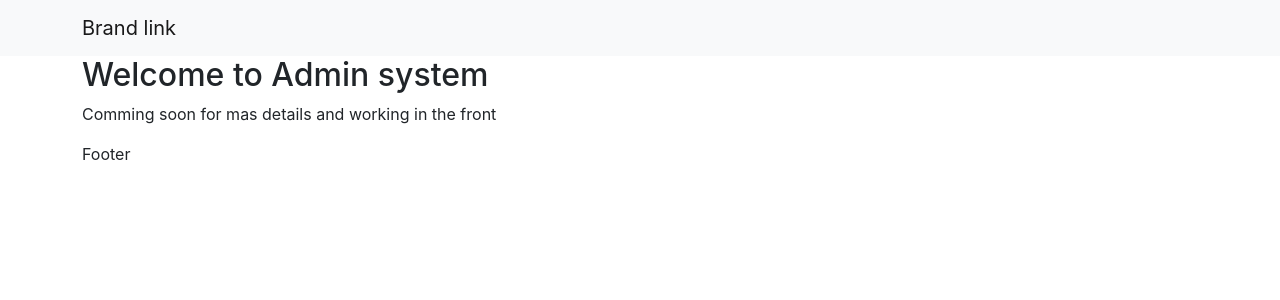
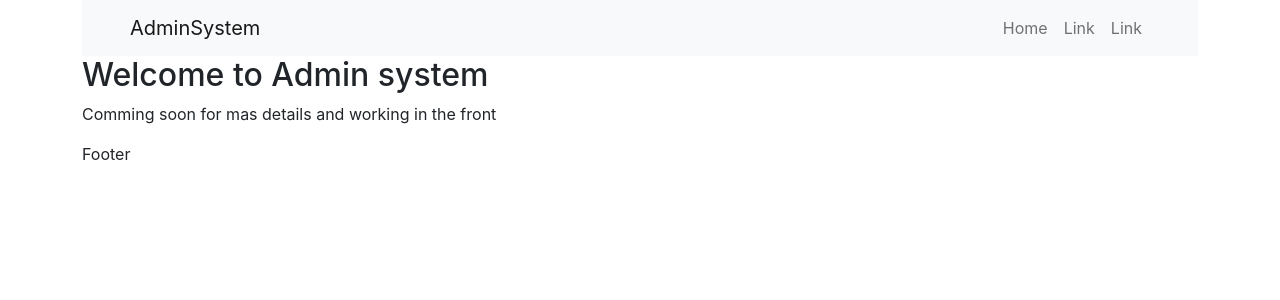
Before and after one commit to danher0310/adminSystem, a React (Create React App) app in the folder front/: page / in a window 1280 px wide. Shown: the top 300 px of the page. Built offline with nearby package versions, Linux system fonts and the light colour scheme.

Commit message:
Working in navbar

```diff
--- a/front/src/components/navigations/Navbar.js
+++ b/front/src/components/navigations/Navbar.js
@@ -1,15 +1,37 @@
 import React from 'react'
-import { Container, Navbar } from 'react-bootstrap';
+import { Container, Navbar, Nav } from 'react-bootstrap';
+import { logout } from '../../redux/actions/authActions';
+import { useDispatch } from 'react-redux';
 
 const  NavigationBar = () => {
+
+  const publicLinks = () => {
+
+  };
+
+  const authLinks = () =>{
+
+  };
+
   return (
     <div>
-       <Navbar bg="light">
-        <Container>
-          <Navbar.Brand href="#home">Brand link</Navbar.Brand>
+      <Container>
+          <Navbar bg="light" expand="lg">
+            <Container className="mx-4 px-4">
+              <Navbar.Brand href="#home">AdminSystem</Navbar.Brand>
+              <Navbar.Toggle aria-controls="basic-navbar-nav" />
+              <Navbar.Collapse id="basic-navbar-nav">
+                <Nav className="ms-auto">
+                  <Nav.Link href="#home">Home</Nav.Link>
+                  <Nav.Link href="#link">Link</Nav.Link>
+                  <Nav.Link href="#link">Link</Nav.Link>
+
+                </Nav>
+              </Navbar.Collapse>
+            </Container>
+          </Navbar>
         </Container>
-      </Navbar>
-    </div>
+      </div>
   )
 }
 
```
